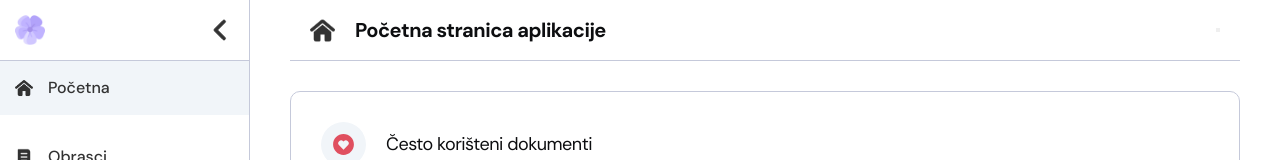
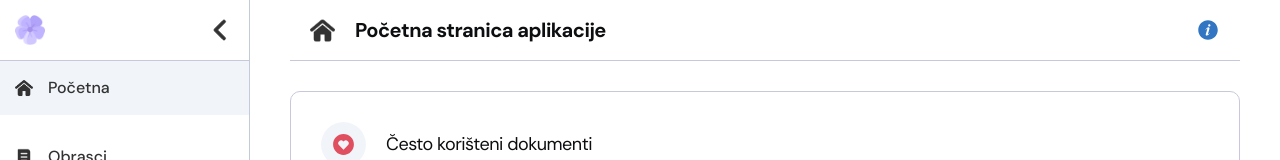
Before and after one commit to amerrika/form-filler-frontend, a Vue app: page / in a window 1280 px wide. Shown: the top 160 px of the page. Built offline with nearby package versions, Linux system fonts and the light colour scheme; no server answers.

Commit message:
feat: correct class name

```diff
--- a/src/components/PageTitle.vue
+++ b/src/components/PageTitle.vue
@@ -2,7 +2,7 @@
   <div class="page-title">
     <img :src="iconSrc" class="page-title__icon" alt="" />
     <h1 class="page-title__heading heading-1">{{ title }}</h1>
-    <button class="btn-info"></button>
+    <button class="btn-icon_info"></button>
   </div>
 </template>
 
```
